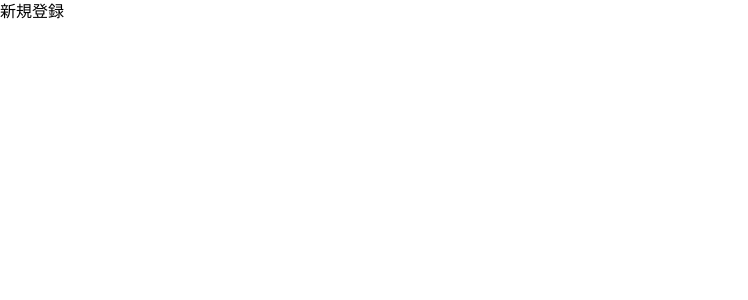
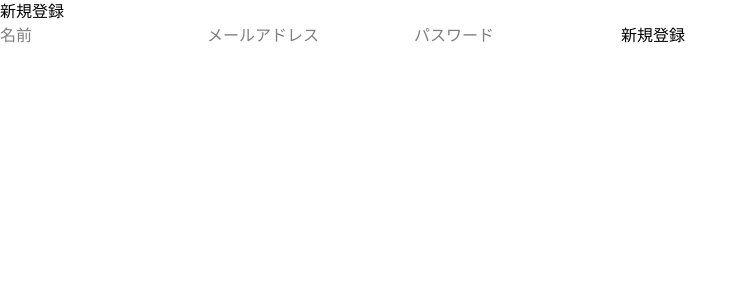
Before and after one commit to kottsu629/japan-canvas, a Next.js app: page /register in a window 1280 px wide. Shown: the top 300 px of the page, without its empty margins (0-748 px from the left). Built offline with nearby package versions, Linux system fonts and the light colour scheme.

Commit message:
新規登録

```diff
--- a/app/register/page.tsx
+++ b/app/register/page.tsx
@@ -1,8 +1,47 @@
+"use client";
+
+import { useRouter } from "next/navigation";
+import { useState } from "react";
+
 export default function RegisterPage() {
+  const [name, setName] = useState("");
+  const [email, setEmail] = useState("");
+  const [password, setPassword] = useState("");
+  const router = useRouter();
+
+  const handleSubmit = async () => {
+    const res = await fetch("http://localhost:8080/auth/register", {
+      method: "POST",
+      headers: { "Content-Type": "application/json" },
+      body: JSON.stringify({ name, email, password }),
+    });
+    if (res.ok) {
+      router.push("/login");
+    }
+  };
+
   return (
     <div>
       <h1>新規登録</h1>
-      {/* フォームをここに */}
+      <input
+        type="text"
+        placeholder="名前"
+        value={name}
+        onChange={(e) => setName(e.target.value)}
+      />
+      <input
+        type="email"
+        placeholder="メールアドレス"
+        value={email}
+        onChange={(e) => setEmail(e.target.value)}
+      />
+      <input
+        type="password"
+        placeholder="パスワード"
+        value={password}
+        onChange={(e) => setPassword(e.target.value)}
+      />
+      <button onClick={handleSubmit}>新規登録</button>
     </div>
   );
 }
```
